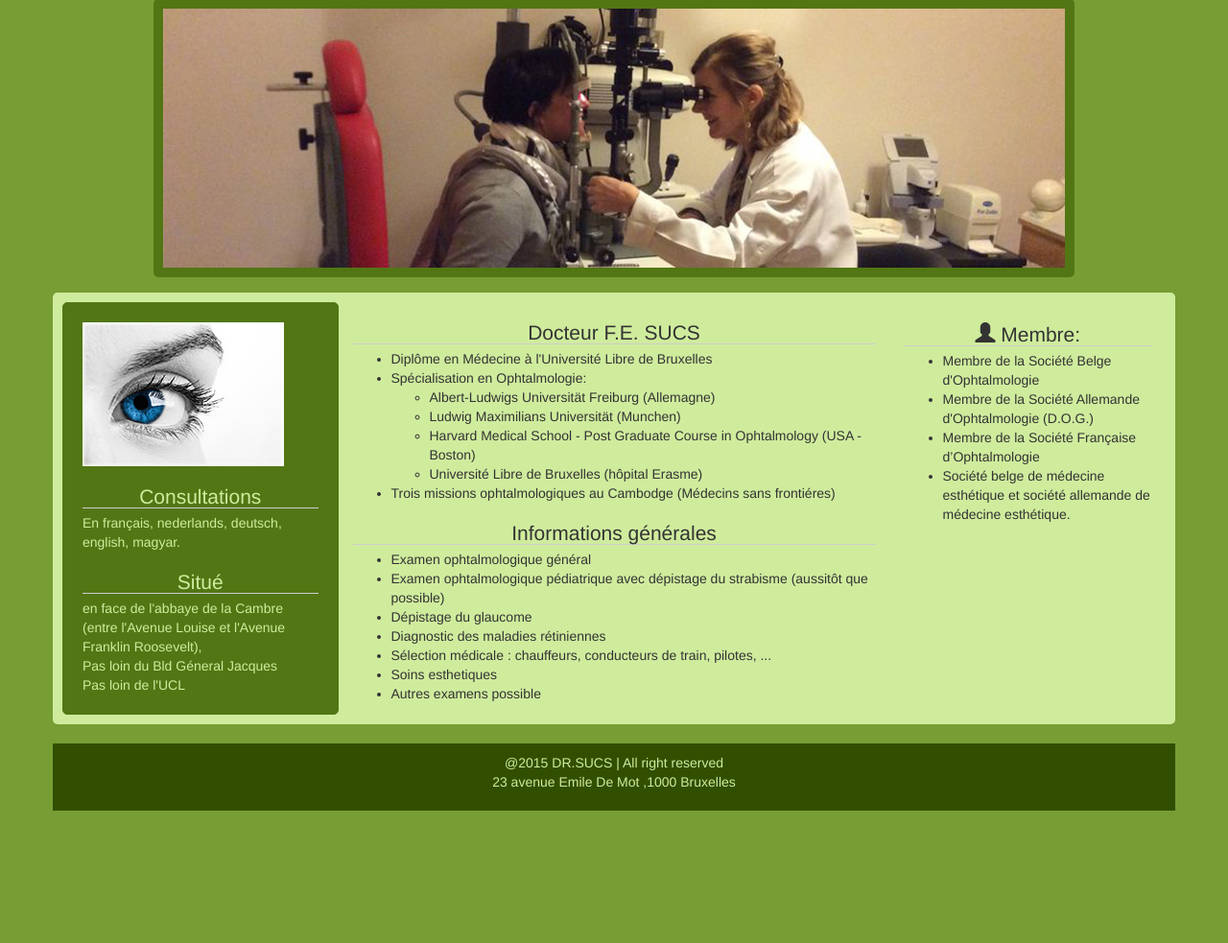
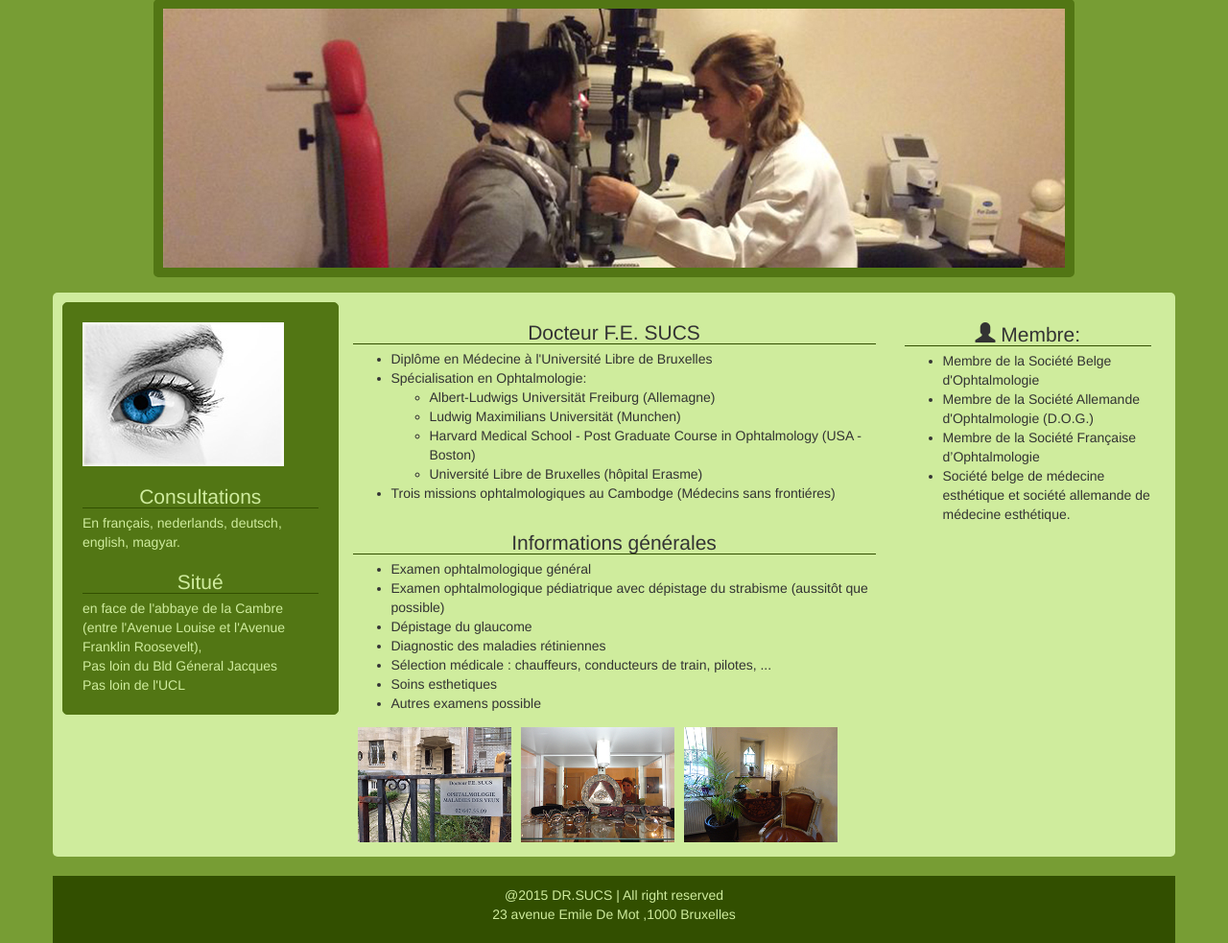
Before and after one commit to renxianghaut/dr_sucs, a PHP site: page / in a window 1280 px wide. Shown: the part 246-1229 px from the top of the page at 96% size. Before the commit the page ends 1091 px from the top, so only its background shows below. Run offline with PHP 8.4, Linux system fonts and the light colour scheme.

Commit message:
add photos

```diff
--- a/css/index.css
+++ b/css/index.css
@@ -2,7 +2,7 @@ h2 {
 	font-size:1.5em;
 	margin-bottom:5px;
     text-align: center;
-    border-bottom: 1px #cdcdcd solid;
+    border-bottom: 1px #324f00 solid;
 }
 #content {
 	padding:30px 0;
@@ -20,6 +20,11 @@ h2 {
     color: #cfec9e;
 
 }
-#txtspan {
-    font-size:1em;
+.section {
+    float: left;
 }
+.photos img {
+    float: left;
+    width:170px;
+    padding: 5px;
+}
--- a/index.php
+++ b/index.php
@@ -30,11 +30,12 @@
                 <span id="langue">En français, nederlands, deutsch, english, magyar.</span>
                 <h2>Situé</h2>
                 en face de l'abbaye de la Cambre (entre l'Avenue Louise et l'Avenue Franklin Roosevelt),
-                <br/><span id="txtspan"> Pas loin du Bld Géneral Jacques <br/> Pas loin de l'UCL</span>
+                <br/>Pas loin du Bld Géneral Jacques <br/> Pas loin de l'UCL
             </div>
             <div class="col-md-6">
+                <div class="section">
                     <h2>Docteur F.E. SUCS</h2>
-                <ul id="tata">
+                    <ul>
                         <li>Diplôme en Médecine à l'Université Libre de Bruxelles</li>
                         <li>Spécialisation en Ophtalmologie:
                             <ul>
@@ -46,6 +47,8 @@
                         </li>
                         <li>Trois missions ophtalmologiques au Cambodge (Médecins sans frontiéres)</li>
                     </ul>
+                </div>
+                <div class="section">
                     <h2>Informations générales</h2>
                     <ul>
                         <li>Examen ophtalmologique général</li>
@@ -56,6 +59,8 @@
                         <li>Soins esthetiques</li>
                         <li>Autres examens possible</li>
                     </ul>
+                </div>
+                <div class="photos"><img src="img/entree.jpg" /><img src="img/lunette.jpg" /><img src="img/coin.jpg" /></div>
             </div>
 
             <div class="col-md-3">
```
Also changed, not shown: img/entree.jpg (added), img/unnamed.jpg (deleted). Lines whose indentation alone changed are shown as unchanged.
